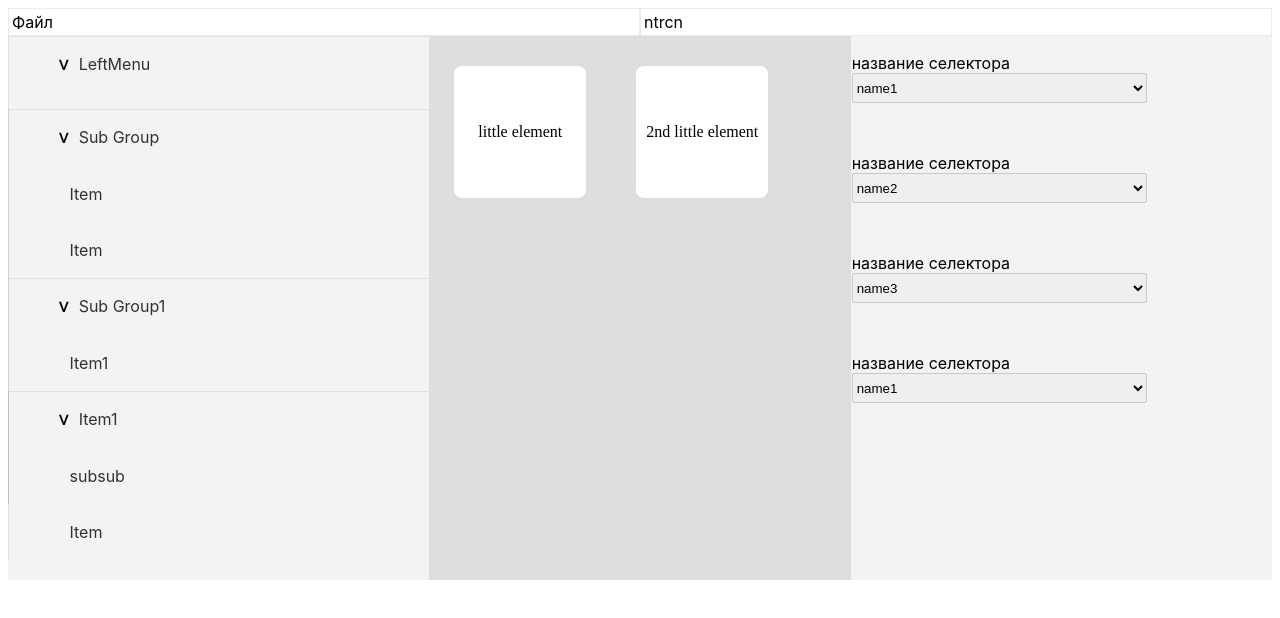
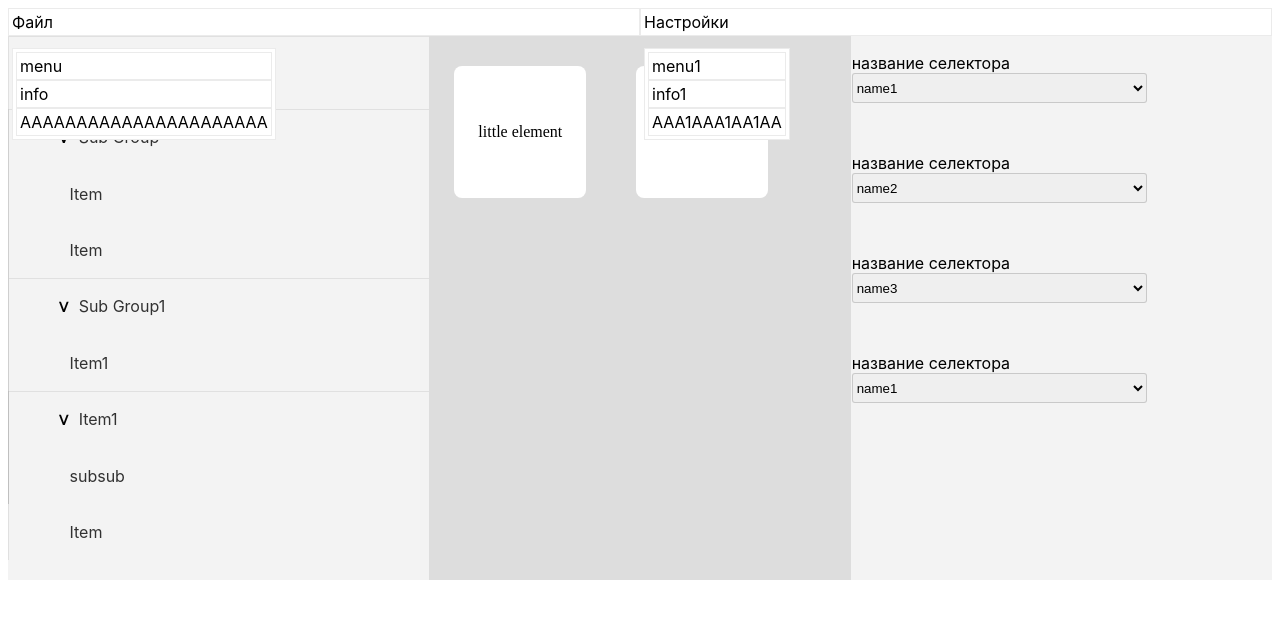
Before and after one commit to igordmax/electronapp, a Vue app: page / in a window 1280 px wide. Both pictures are taken after a click on the element "Файл". Shown: the top 618 px of the page. Built offline with nearby package versions, Linux system fonts and the light colour scheme.

Commit message:
step 5.4

```diff
--- a/src/components/HeaderMenu.vue
+++ b/src/components/HeaderMenu.vue
@@ -1,21 +1,36 @@
 <template>
 <div class="container">
   <div class="menu"
-  @click="toggle"
-  @mouseout="toggle"
-  >Файл
-  <ul class="dropdown-content" v-show="this.open" >
-    <li>текст1</li>
-     <li>текст2</li>
+    @click.prevent="toggle"
+   >Файл
+  <ul @click="stopClick"
+   class="dropdown-content" v-show="this.open">
+    <li @click="testing"
+        @mouseout="toggle"
+        v-for="fileComponent in fileSection" v-bind:key="fileComponent.names" class="dropdown-content">
+        {{fileComponent.names}}
+    </li>
   </ul>
   </div>
-
-    <div class="menu" @click="toggle">ntrcn
-  <ul class="dropdown-content" v-show="this.open" >
+  <div class="menu"
+    @click.prevent="toggle"
+    >Настройки
+  <ul @click="stopClick"
+      class="dropdown-content" v-show="this.open">
+    <li @click="testing"
+        @mouseout="toggle"
+        v-for="settingComponent in settingSection" v-bind:key="settingComponent.names" class="dropdown-content">
+    {{settingComponent.names}}
+    </li>
+  </ul>
+  </div>
+  <!--    <div class="menu" @click="toggle">ntrcn
+  <ul class="dropdown-content" v-show="this.open" :class="{'open': open}">
     <li>kzkz</li>
      <li>njgjkz</li>
   </ul>
-  </div>
+  </div> -->
+
   </div>
 <!--<li :class="[isFolder ? 'folder' : 'file']" :model="menuStructure">
 {{model.name}}
@@ -26,28 +41,37 @@
 export default {
   name: 'HeaderMenu',
   data: function () {
-   //let menuStructure={
-   // children: [
-   // {names: "menu"},
-   // {names: "info"},
-   // {names: "АААААААААААААААААААААА"}
 
-  //  ]
-   //};
     return {
-       // menuStructure: menuStructure,
-        open: false
+    open: false,
+    fileSection: [
+      {names: "menu"},
+      {names: "info"},
+      {names: "АААААААААААААААААААААА"}
+    ],
+    settingSection: [
+      {names: "menu1"},
+      {names: "info1"},
+      {names: "ААА1ААА1АА1АА"}
+    ],
     }
   },
   methods: {
  toggle: function (){
-  //if (this.isFolder) {
+  this.isActive= true;
+  if (this.isActive) {
     this.open=!this.open;
- // }
+  }
  },
-  stopClick: function(e){
-e.preventDefault();
+ // stopClick: function(e){
+//e.preventDefault();
+//},
+stopClick: function(event){
+event.stopPropagation();
 },
+    testing: function() {
+console.log("aaaaaaaaa");
+    }
   }
 
 }
@@ -111,10 +135,10 @@ position: relative;
     border-color: rgba(0, 0, 0, 0.0803);
     padding: 3px;
    }
-   ul.menu li:hover{
+   ul.dropdown-content li:hover{
   background: rgba(218,235,247,1);
 }
-   ul.menu li:active{
+   ul.dropdown-content li:active{
     background: rgba(0, 0, 0, 0.0373);
     /* Light/Fill Color/Subtle/Secondary */
     border: 1px solid rgba(0, 0, 0, 0.0373);
```
